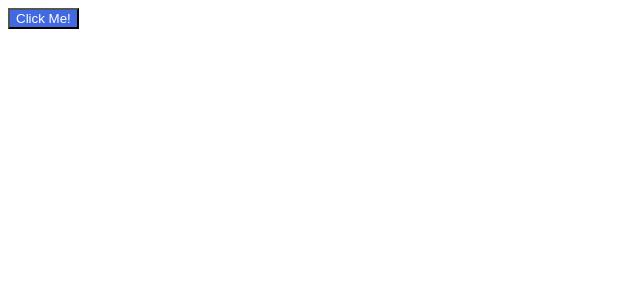
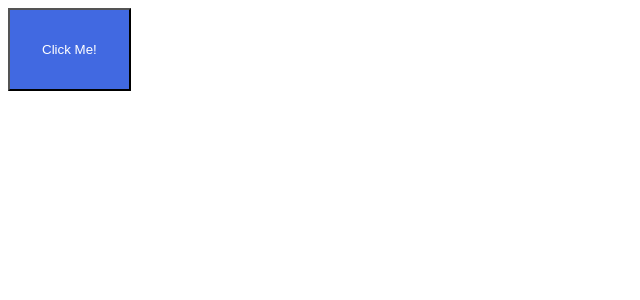
Before and after one commit to PabloFernandez-Git/Styled-components-libreria, a React (Create React App) app: page / in a window 1280 px wide. Shown: the top 300 px of the page, without its empty margins (0-640 px from the left). Built offline with nearby package versions, Linux system fonts and the light colour scheme.

Commit message:
Variables

```diff
--- a/src/components/Button/Button.jsx
+++ b/src/components/Button/Button.jsx
@@ -2,14 +2,17 @@ import React from 'react'
 //import './button.css'
 import styled from 'styled-components'
 
+const color = 'royalblue'
+const padding = '2rem'
 
 const StyledButton = styled.button`
-    background-color: royalblue;
+    background-color: ${color};
     color: #fff;
+    padding: ${padding};
 
     &:hover{
         background-color: red;
-        color: royalblue;
+        color: ${color};
     }
 `
 
@@ -23,40 +26,19 @@ export default Button
 
 
 /*
-Creando nuestro primer Styled Component
+Variables
 
-Extension recomendada:
-vscode-styled-components
+Con Styled components podemos crear cualquier variable:
 
-1. Importar la libreria
+const color = 'royalblue'
+const padding = '2rem'
 
-import styled from 'styled-components'
+Para utilizar esa variable lo unico que tenemos que hacer es interpolarla exactamente igual que en un template string:
+
+background-color: ${color};
+padding: ${padding};
 
 
-2. Crear una constante que es donde se va a guardar nuestro styled component.
-Todos los styled components deben ir guardados en constantes y se tratan como componentes, por lo tanto empiezan con mayuscula.
-
-const StyledButton = styled.button`
-    background-color: royalblue;
-    color: #fff;
-
-    &:hover{
-        background-color: red;
-        color: royalblue;
-    }
-`
-
-La constante que estamos creando (StyledButton) va a ser = a 'styled' (la libreria) seguida de un punto (.) y el elemento que queremos crear.
-
-const StyledButton = styled.button
-
-A continuacion, sin espacios, colocamos `` para crear un template string.
-Dentro del template string se trabajaba igual que en CSS/SASS
-
-
-3. Ahora para utilizar nuestro styled component debemos utilizarlo como etiqueta dentro de nuestro codigo:
-
-<StyledButton>Click Me!</StyledButton>
 
 
 
```
